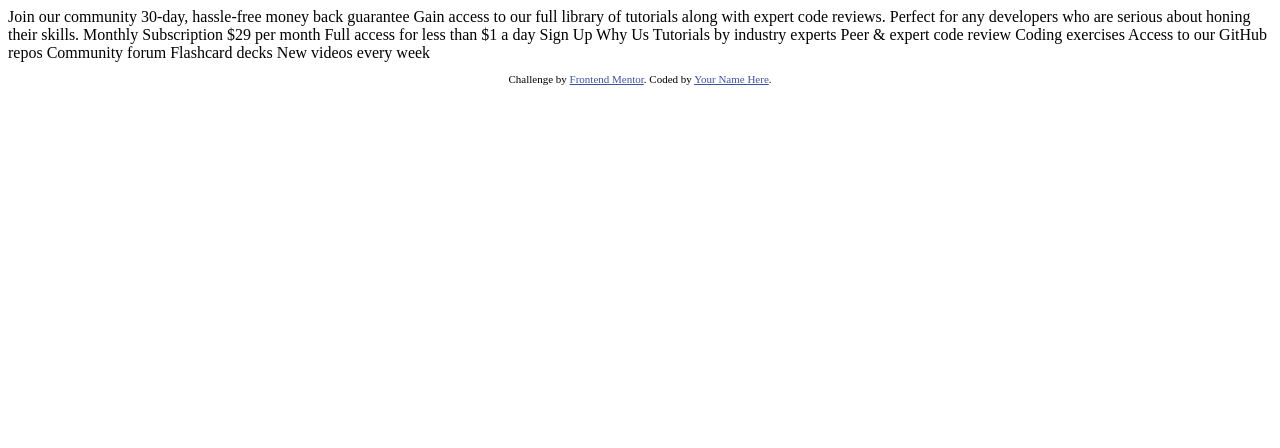
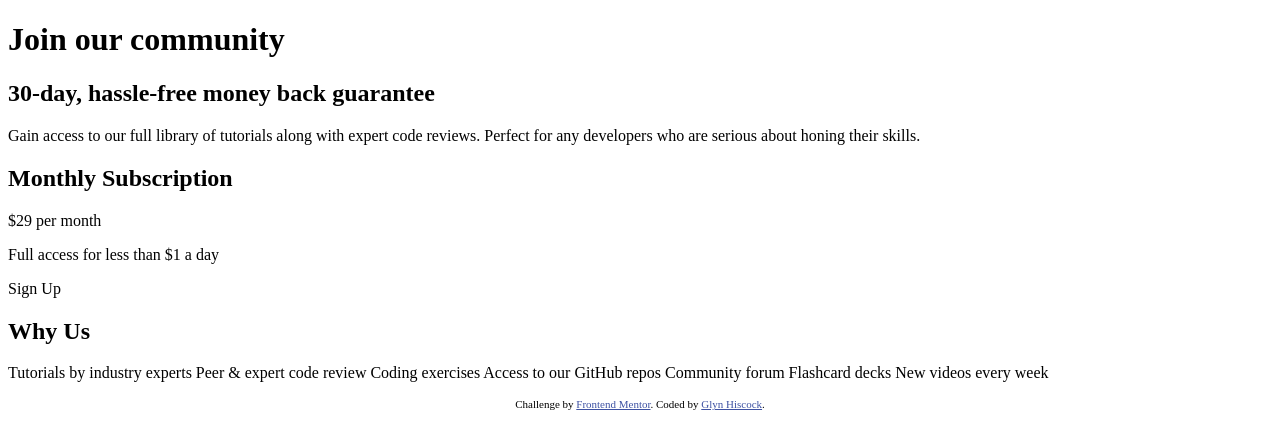
Before and after one commit to paddy852/single-payment, a plain HTML site: page index.html in a window 1280 px wide. Drawn offline with Linux system fonts and the light colour scheme.

Commit message:
added further HTML details to index.html

```diff
--- a/index.html
+++ b/index.html
@@ -15,35 +15,36 @@
   </style>
 </head>
 <body>
-  Join our community
 
-  30-day, hassle-free money back guarantee
+  <div id="head">
+    <h1>Join our community</h1>
+    <h2>30-day, hassle-free money back guarantee</h2>
+    <p>Gain access to our full library of tutorials along with expert code reviews.
+      Perfect for any developers who are serious about honing their skills.</p>
+  </div>
 
-  Gain access to our full library of tutorials along with expert code reviews.
-  Perfect for any developers who are serious about honing their skills.
+  <div id="right">
+    <h2> Monthly Subscription</h2>
+    <p><span class="large">&dollar;29</span> per month</p>
+    <p class="small"> Full access for less than &dollar;1 a day</p>
+    <div class="button">Sign Up</div>
+  </div>
 
-  Monthly Subscription
-
-  &dollar;29 per month
-
-  Full access for less than &dollar;1 a day
-
-  Sign Up
-
-  Why Us
-
-  Tutorials by industry experts
-  Peer &amp; expert code review
-  Coding exercises
-  Access to our GitHub repos
-  Community forum
-  Flashcard decks
-  New videos every week
+  <div id="left">
+    <h2> Why Us</h2>
+    <p> Tutorials by industry experts
+      Peer &amp; expert code review
+      Coding exercises
+      Access to our GitHub repos
+      Community forum
+      Flashcard decks
+      New videos every week</p>
+  </div>
 
   <footer>
     <p class="attribution">
       Challenge by <a href="https://www.frontendmentor.io?ref=challenge" target="_blank">Frontend Mentor</a>.
-      Coded by <a href="#">Your Name Here</a>.
+      Coded by <a href="#">Glyn Hiscock</a>.
     </p>
   </footer>
 </body>
```
